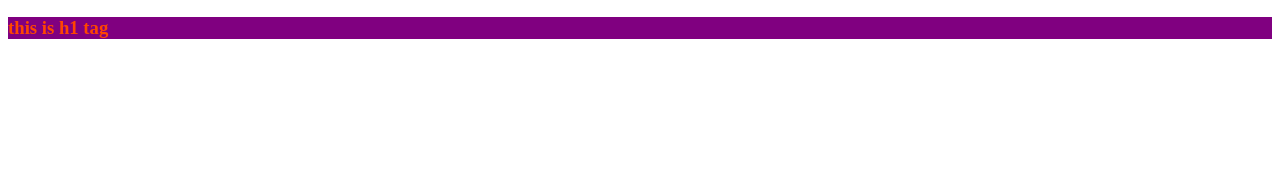
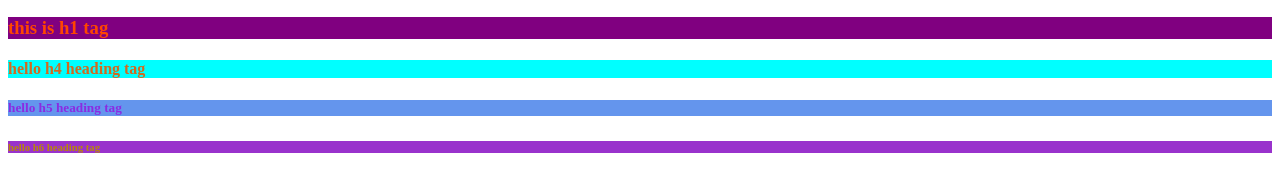
Before and after one commit to lokesperni/gitlokeswarrao, a plain HTML site: page index.html in a window 1280 px wide. Shown: the part 259-450 px from the top of the page. Drawn offline with Linux system fonts and the light colour scheme.

Commit message:
added the code

```diff
--- a/index.html
+++ b/index.html
@@ -15,5 +15,9 @@
     <h2 style="color: red; background-color: green;">this is h2 tag</h2>
     <h3 style="color: orangered; background-color: purple;">this is h1 tag</h3>
 
+    <h4 id="h4">hello h4 heading tag</h4>
+    <h5 id="h5">hello h5 heading tag</h5>
+    <h6 id="h6">hello h6 heading tag</h6>
+
 </body>
 </html>
--- a/style.css
+++ b/style.css
@@ -1,4 +1,12 @@
-.{
-    color: red;
-    background-color: blue;
+#h4{
+    color: chocolate;
+    background-color: aqua;
 }
+#h5{
+    color: blueviolet;
+    background-color: cornflowerblue;
+}
+#h6{
+    color: darkgoldenrod;
+    background-color: darkorchid;
+}
```
